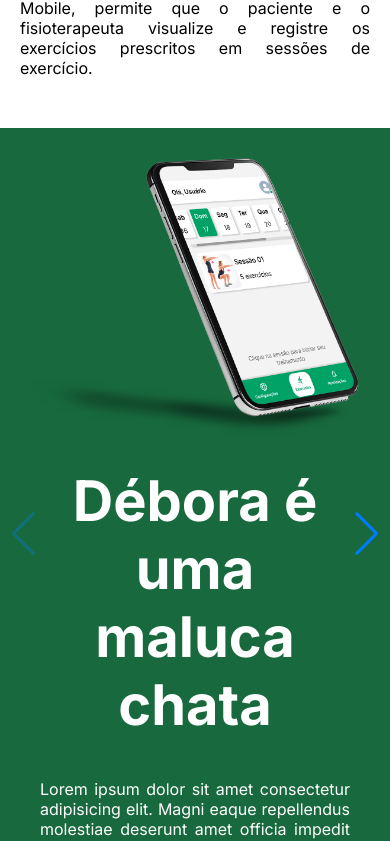
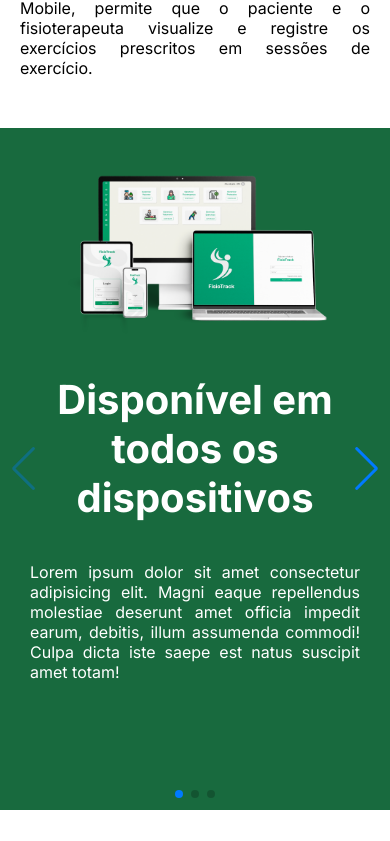
Before and after one commit to AdryAraujo/Page-Fisiotrack, a React (Vite) app: page / in a window 390 px wide. Shown: the part 1148-1989 px from the top of the page. Built offline with nearby package versions, Linux system fonts and the light colour scheme.

Commit message:
ajuste carrossel

```diff
--- a/src/Carousel.css
+++ b/src/Carousel.css
@@ -4,7 +4,8 @@
     display: flex;
     box-sizing: border-box;
     justify-content: center;
-    background-color: white;
+    background-color: #186a3e;
+    align-items: center;
     /* display: flex; */
 }
 
@@ -31,7 +32,7 @@
 .teste-carrossel{
     display: flex;
     background-color: #186a3e;
-    padding: 30px;
+    padding: 20px;
     gap: 20px;
 }
 
@@ -43,6 +44,8 @@
     }
 
     .container-carousel img{
+        /* width: 390px;
+        height: 300px; */
         width: 100%;
     }
 
@@ -51,7 +54,8 @@
     }
 
     .carrossel-text h2{
-        font-size: 40px;
+        font-size: 40px !important;
+        padding-inline: 5px;
     }
 
     .carrossel-text p{
--- a/src/Carousel.jsx
+++ b/src/Carousel.jsx
@@ -3,10 +3,12 @@ import 'swiper/css';
 import 'swiper/css/navigation';
 import 'swiper/css/pagination';
 import { Navigation, Pagination } from "swiper/modules";
-import celular from './assets/cellLg.png';
-import computador from './assets/computerLg.png';
-import todos from './assets/todosLg.png';
-import testefer from "./assets/fer.png"
+// import celular from './assets/cellLg.png';
+// import computador from './assets/computerLg.png';
+// import todos from './assets/todosLg.png';
+import celular from "./assets/fer.png";
+import todos from "./assets/todosDisp.png";
+import grafico from "./assets/grafico.png";
 import "./Carousel.css";
 
 export function Carousel() {
@@ -14,15 +16,29 @@ export function Carousel() {
     // Defina os conteúdos que você deseja renderizar
     const slides = [
         <div className="teste-carrossel" key="slide-1">
-            <img src={testefer} alt="Imagem do Slide 1" />
+            <img src={todos} alt="Imagem do Slide 1" />
             <div className="carrossel-text">
-                <h2>Débora é uma maluca chata</h2>
+                <h2>Disponível em todos os dispositivos</h2>
                 <p>Lorem ipsum dolor sit amet consectetur adipisicing elit. Magni eaque repellendus molestiae deserunt amet
                     officia impedit earum, debitis, illum assumenda commodi! Culpa dicta iste saepe est natus suscipit amet totam!</p>
             </div>
         </div>,
-        <div className="slide-content" key="slide-2">Conteúdo do Slide 2</div>,
-        <div className="slide-content" key="slide-3">Conteúdo do Slide 3</div>
+        <div className="teste-carrossel" key="slide-2">
+            <img src={grafico} alt="Imagem do Slide 1" />
+            <div className="carrossel-text">
+                <h2>Gráficos de evolução do paciente</h2>
+                <p>Lorem ipsum dolor sit amet consectetur adipisicing elit. Magni eaque repellendus molestiae deserunt amet
+                    officia impedit earum, debitis, illum assumenda commodi! Culpa dicta iste saepe est natus suscipit amet totam!</p>
+            </div>
+        </div>,
+        <div className="teste-carrossel" key="slide-3">
+            <img src={celular} alt="Imagem do Slide 1" />
+            <div className="carrossel-text">
+                <h2>Sessões de exercícios remotas</h2>
+                <p>Lorem ipsum dolor sit amet consectetur adipisicing elit. Magni eaque repellendus molestiae deserunt amet
+                    officia impedit earum, debitis, illum assumenda commodi! Culpa dicta iste saepe est natus suscipit amet totam!</p>
+            </div>
+        </div>
     ];
 
     return (
@@ -47,7 +63,7 @@ export function Carousel() {
                     {slides.map(slide => (
                     <SwiperSlide className="imagem">
                         <div className="teste-carrossel">
-                            <img src={testefer} alt={slides} />
+                            <img src={celular} alt={slides} />
                             <div>
                                 <h2>DEbora é uma maluca chata</h2>
                                 <p>Lorem ipsum dolor sit amet consectetur adipisicing elit. Magni eaque repellendus molestiae deserunt amet
@@ -55,9 +71,9 @@ export function Carousel() {
                             </div>
                         </div>
                         <div className="teste-carrossel">
-                            <img src={testefer} alt={slides} />
-                            <img src={testefer} alt={slides} />
-                            <img src={testefer} alt={slides} />
+                            <img src={celular} alt={slides} />
+                            <img src={celular} alt={slides} />
+                            <img src={celular} alt={slides} />
                             <div>
                                 <h2>DEbora é uma maluca chata</h2>
                                 <p>Lorem ipsum dolor sit amet consectetur adipisicing elit. Magni eaque repellendus molestiae deserunt amet
```
Also changed, not shown: src/assets/grafico.png (added), src/assets/todosDisp.png (added).
